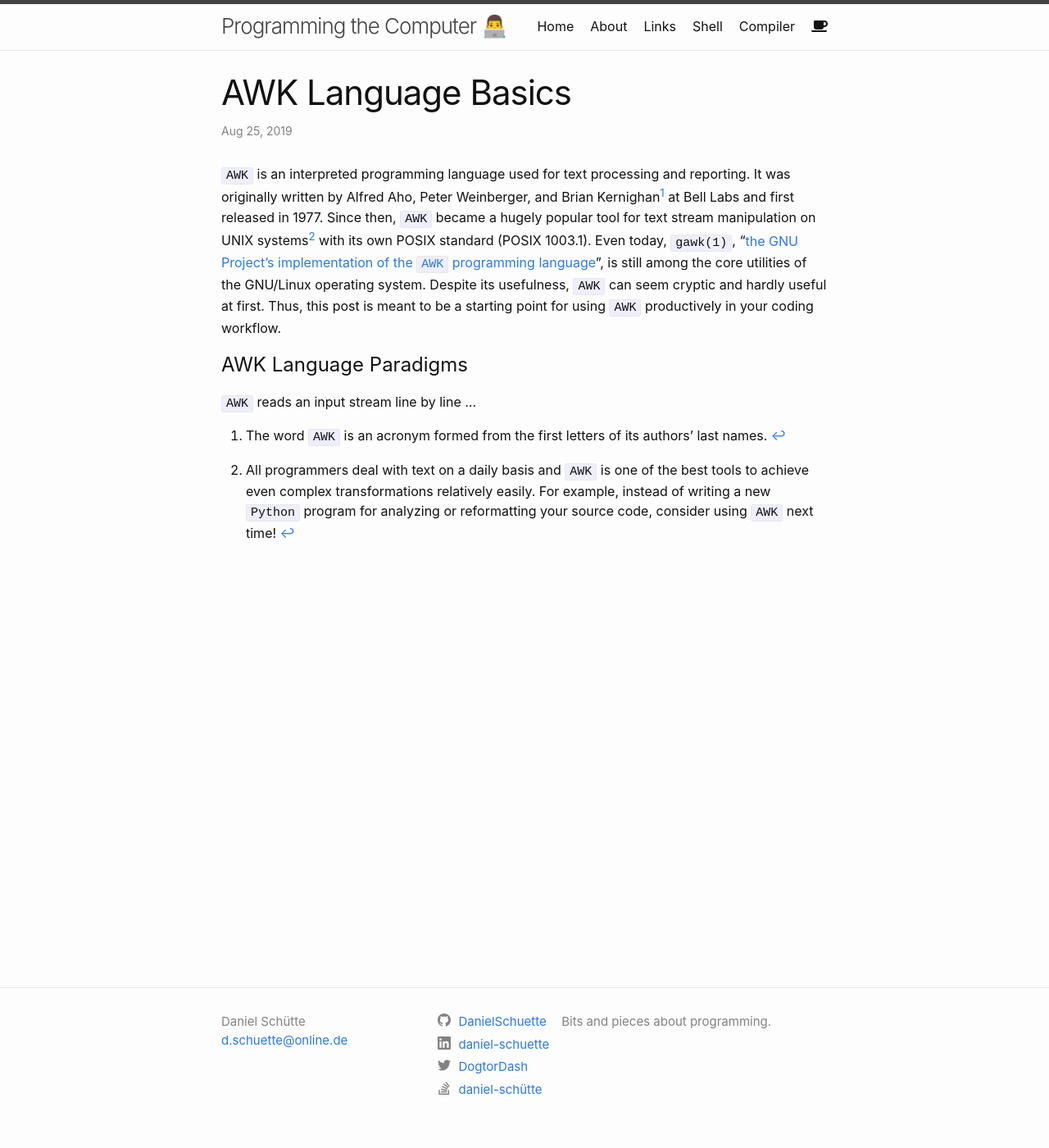
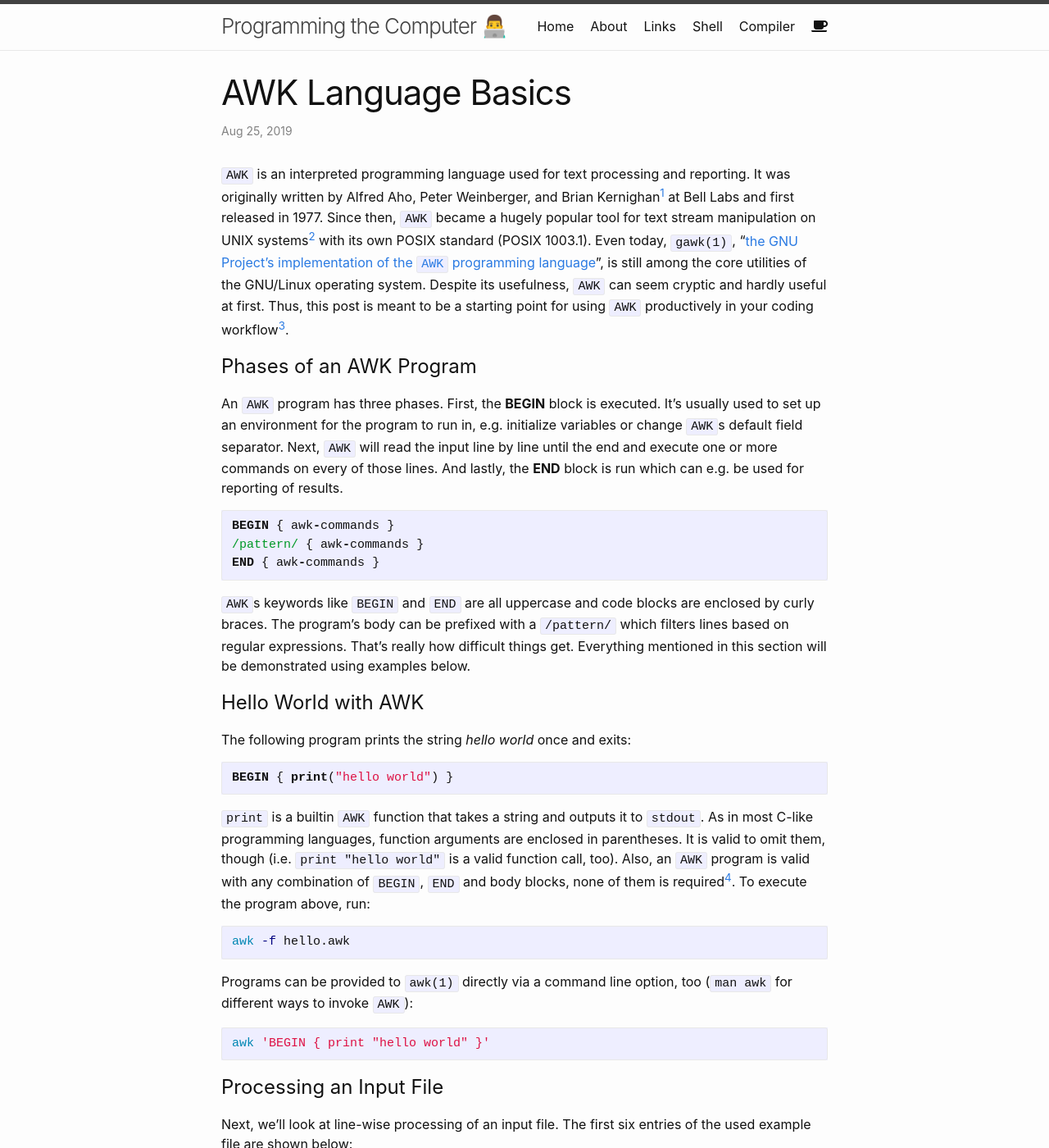
Before and after one commit to DanielSchuette/DanielSchuette.github.io, a Jekyll site: the page built from _posts/2019-08-25-awk_basics.md, in a window 1280 px wide and 1400 px high. Shown: the whole window at 82% size. Built offline with Jekyll 4.4.1, drawn with Linux system fonts in a browser that asks for light colours; nearby versions of some CDN libraries; some web fonts are replaced; comment, search, counter and statistics services are not loaded; some of the changed text lies outside the part shown.

Commit message:
update awk post

````diff
--- a/_posts/2019-08-25-awk_basics.md
+++ b/_posts/2019-08-25-awk_basics.md
@@ -5,10 +5,66 @@ date:   2019-08-25 20:24:00 +0200
 categories: awk
 ---
 
-`AWK` is an interpreted programming language used for text processing and reporting. It was originally written by Alfred Aho, Peter Weinberger, and Brian Kernighan[^1] at Bell Labs and first released in 1977. Since then, `AWK` became a hugely popular tool for text stream manipulation on UNIX systems[^2] with its own POSIX standard (POSIX 1003.1). Even today, `gawk(1)`, "[the GNU Project's implementation of the `AWK` programming language](https://www.gnu.org/software/gawk/manual/gawk.html)", is still among the core utilities of the GNU/Linux operating system. Despite its usefulness, `AWK` can seem cryptic and hardly useful at first. Thus, this post is meant to be a starting point for using `AWK` productively in your coding workflow.
+`AWK` is an interpreted programming language used for text processing and reporting. It was originally written by Alfred Aho, Peter Weinberger, and Brian Kernighan[^1] at Bell Labs and first released in 1977. Since then, `AWK` became a hugely popular tool for text stream manipulation on UNIX systems[^2] with its own POSIX standard (POSIX 1003.1). Even today, `gawk(1)`, "[the GNU Project's implementation of the `AWK` programming language](https://www.gnu.org/software/gawk/manual/gawk.html)", is still among the core utilities of the GNU/Linux operating system. Despite its usefulness, `AWK` can seem cryptic and hardly useful at first. Thus, this post is meant to be a starting point for using `AWK` productively in your coding workflow[^3].
 
-# AWK Language Paradigms
-`AWK` reads an input stream line by line ...
+# Phases of an AWK Program
+An `AWK` program has three phases. First, the **BEGIN** block is executed. It's usually used to set up an environment for the program to run in, e.g. initialize variables or change `AWK`s default field separator. Next, `AWK` will read the input line by line until the end and execute one or more commands on every of those lines. And lastly, the **END** block is run which can e.g. be used for reporting of results.
+
+```awk
+BEGIN { awk-commands }
+/pattern/ { awk-commands }
+END { awk-commands }
+```
+
+`AWK`s keywords like `BEGIN` and `END` are all uppercase and code blocks are enclosed by curly braces. The program's body can be prefixed with a `/pattern/` which filters lines based on regular expressions. That's really how difficult things get. Everything mentioned in this section will be demonstrated using examples below.
+
+# Hello World with AWK
+The following program prints the string *hello world* once and exits:
+
+```awk
+BEGIN { print("hello world") }
+```
+
+`print` is a builtin `AWK` function that takes a string and outputs it to `stdout`. As in most C-like programming languages, function arguments are enclosed in parentheses. It is valid to omit them, though (i.e. `print "hello world"` is a valid function call, too). Also, an `AWK` program is valid with any combination of `BEGIN`, `END` and body blocks, none of them is required[^4]. To execute the program above, run:
+
+```bash
+awk -f hello.awk
+```
+
+Programs can be provided to `awk(1)` directly via a command line option, too (`man awk` for different ways to invoke `AWK`):
+
+```bash
+awk 'BEGIN { print "hello world" }'
+```
+
+# Processing an Input File
+Next, we'll look at line-wise processing of an input file. The first six entries of the used example file are shown below:
+
+```bash
+cat input.txt | head -n 6
+# Name            Class Dorm           Room GPA
+# Sally Whittaker 2018  McCarren House 312  3.75
+# Belinda Jameson 2017  Cushing House  148  3.52
+# Jeff Smith      2018  Prescott House 17-D 3.20
+# Sandy Allen     2019  Oliver House   108  3.48
+# Jim Patterson   2017  White House    97   2.99
+```
+
+The following program prints at a message at program start and exit using `printf` which is similar to the C function of the same name:
+
+```awk
+BEGIN { printf("contents of input.txt:\n") }
+{
+    print
+}
+END { printf("end of input.txt.\n") }
+```
+
+In the body block, every line read from `input.txt` is provided as an argument to `print` which results in literal printing of that line.
+
+<hr class="hr-light">
 
 [^1]: The word `AWK` is an acronym formed from the first letters of its authors' last names.
 [^2]: All programmers deal with text on a daily basis and `AWK` is one of the best tools to achieve even complex transformations relatively easily. For example, instead of writing a new `Python` program for analyzing or reformatting your source code, consider using `AWK` next time!
+[^3]: That's why this post deals with `AWK` only and *doesn't* explain concepts like loops or how to run programs on a UNIX system.
+[^4]: Without any of the three, the resulting program obviously does not do anything at all.
````
